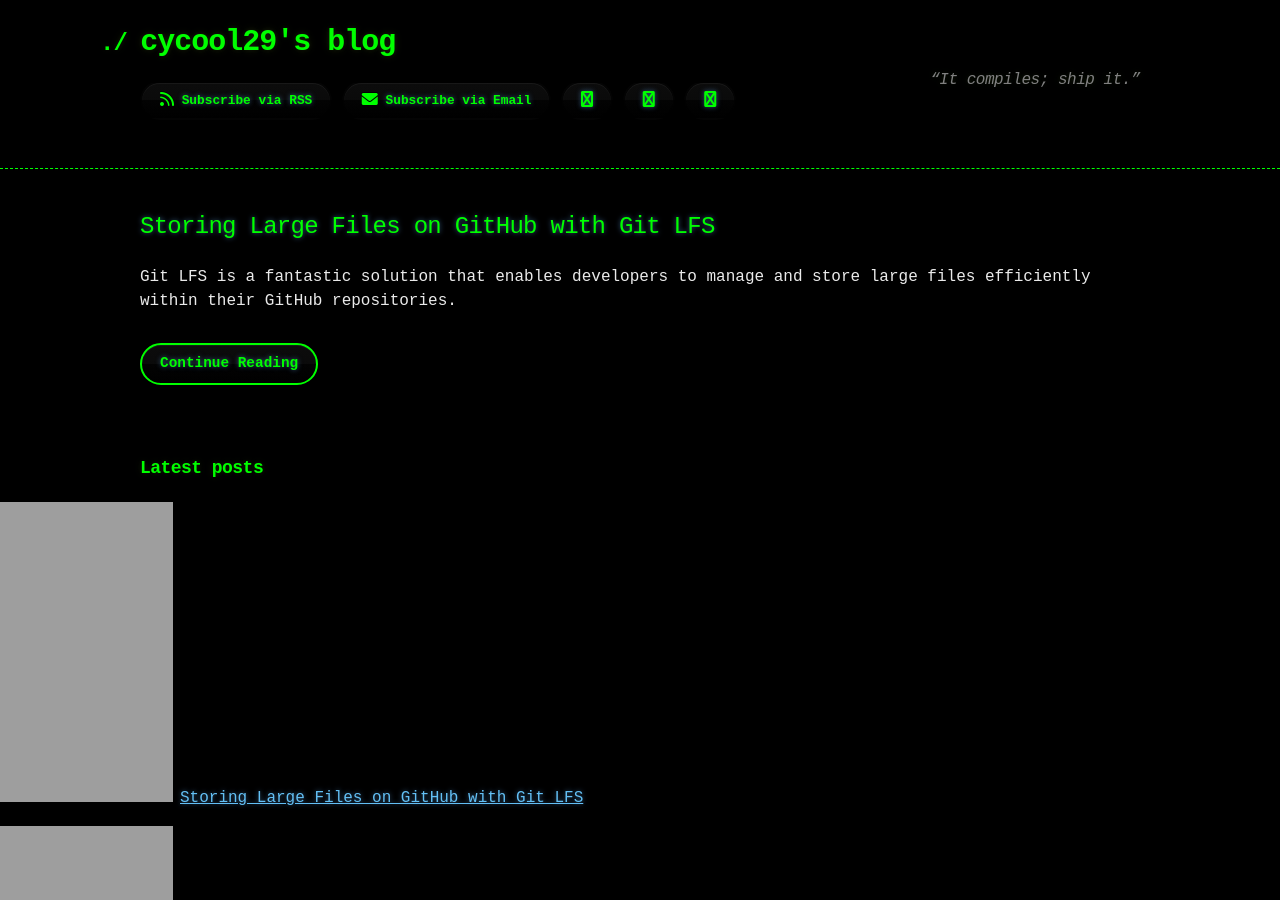
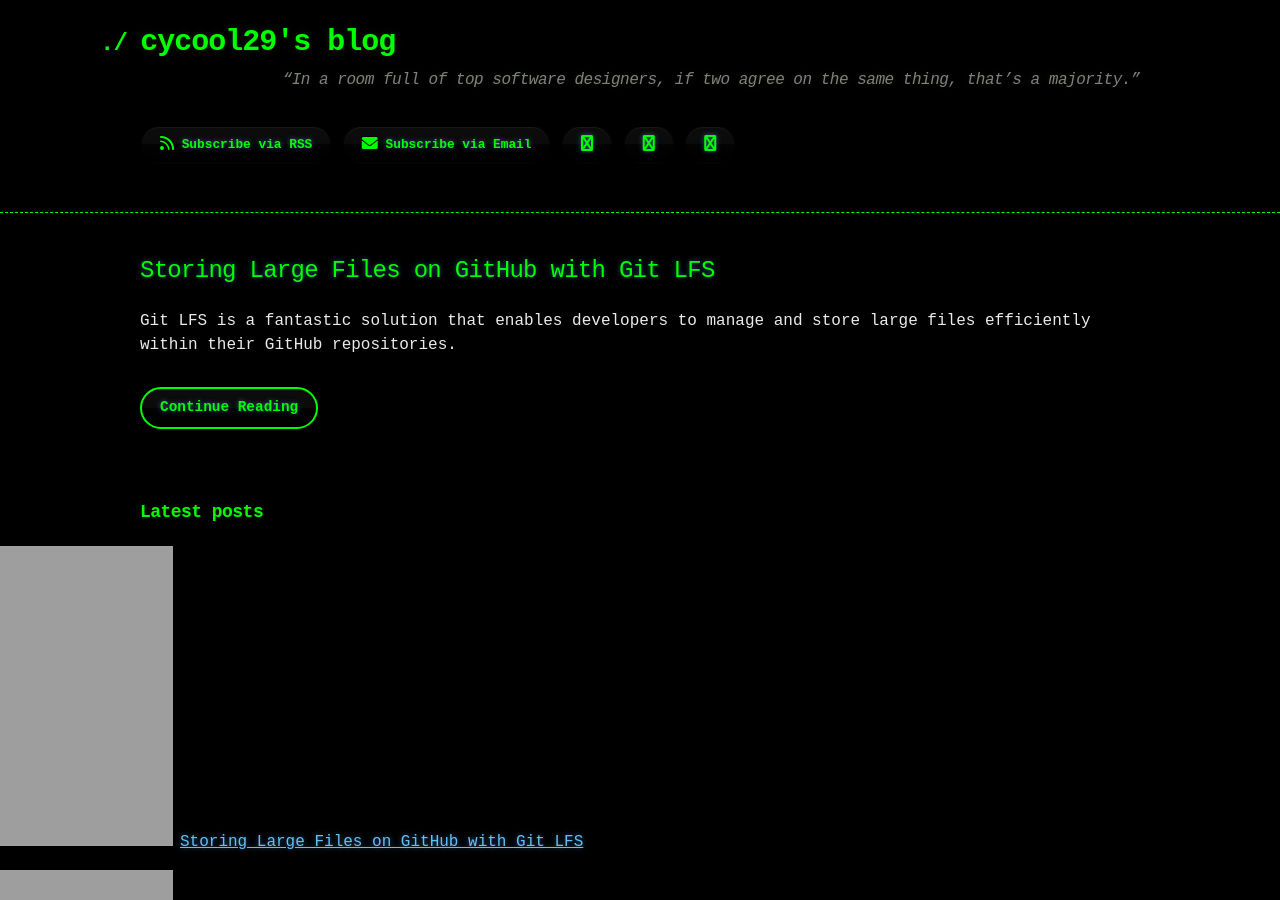
Before and after one commit to cycool29/cycool29.github.io, a Jekyll site: the page built from index.md, in a window 1280 px wide and 900 px high. Built offline with Jekyll 4.4.1, drawn with Linux system fonts in a browser that asks for light colours; a style sheet for code colours, icons or effects is not loaded.

Commit message:
Update quotes

```diff
--- a/_config.yml
+++ b/_config.yml
@@ -1,5 +1,5 @@
 title: cycool29's blog
-description: "“It compiles; ship it.” "
+description: "“In a room full of top software designers, if two agree on the same thing, that’s a majority.” "
 bio: A high school student. Intermediate in Python, Git, Bash. Learning JavaScript. He/Him. "
 author: cycool29
 url: https://cycool29.github.io
```
